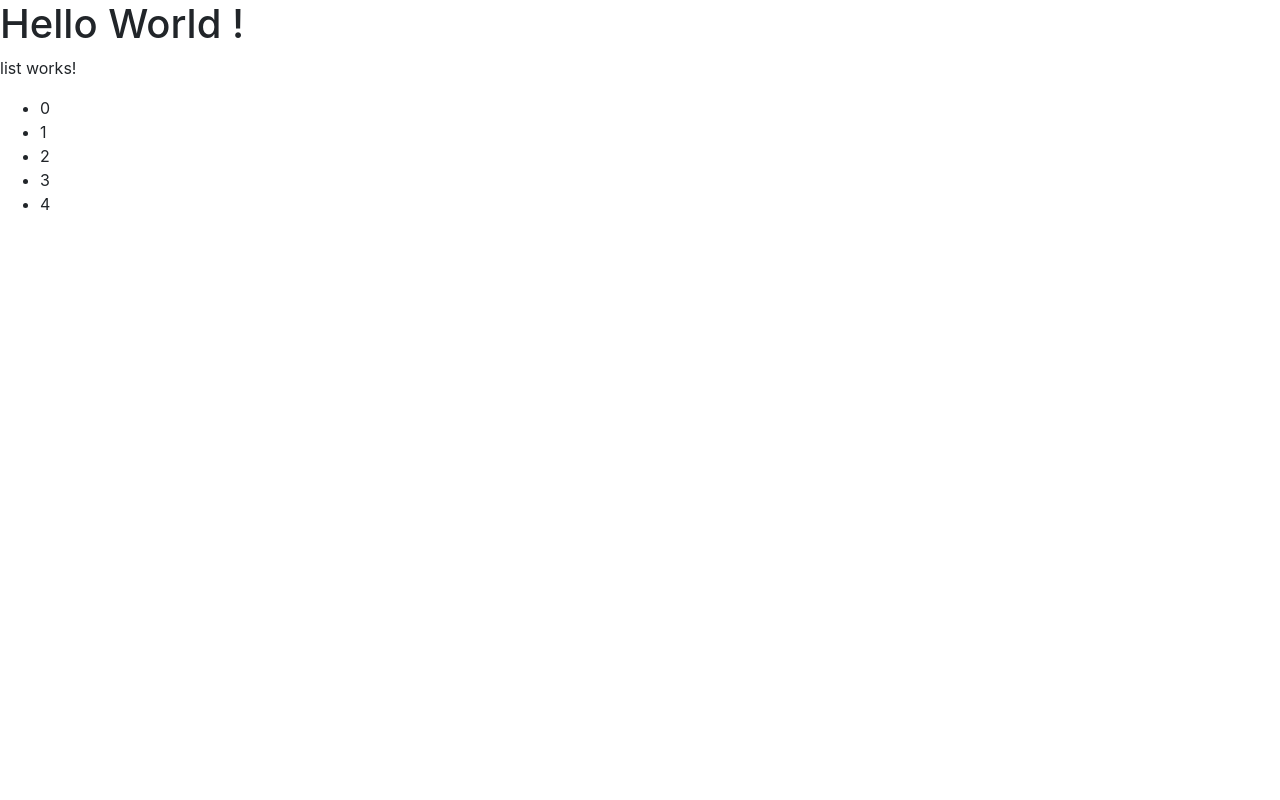
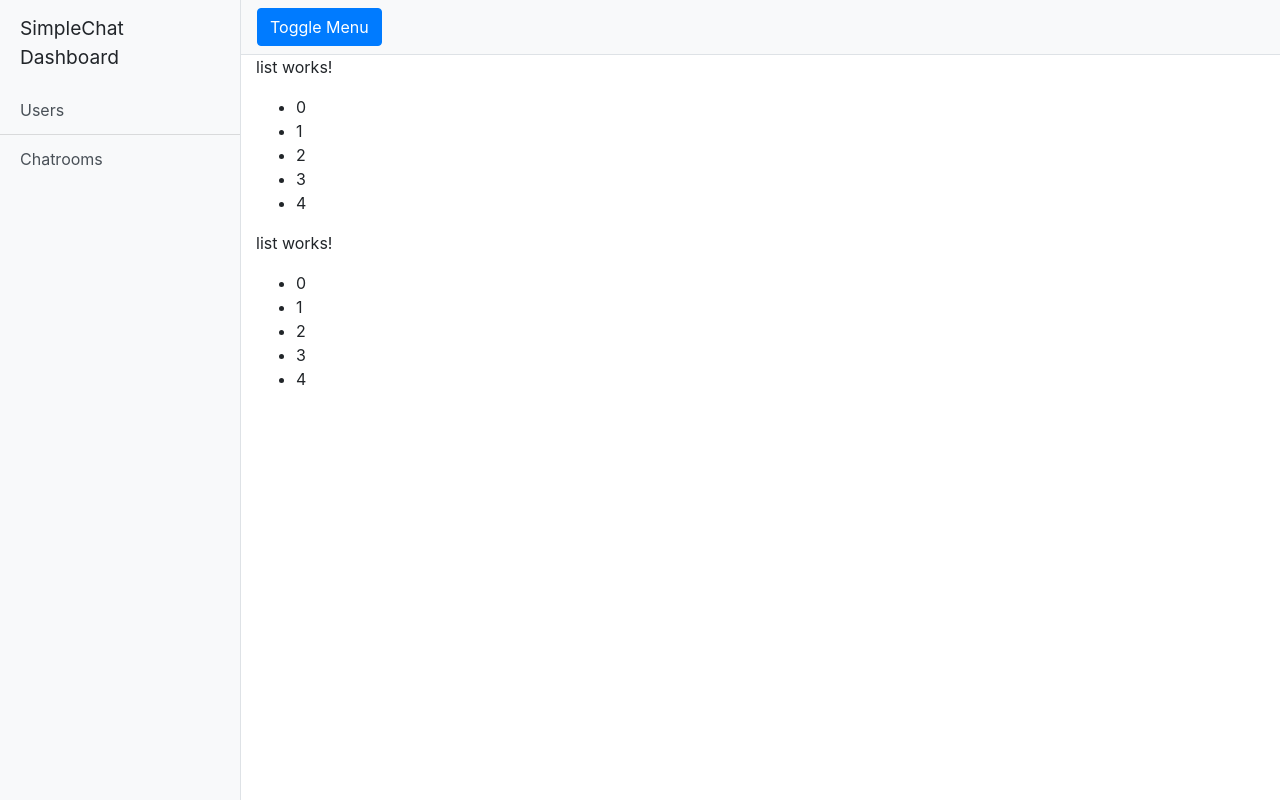
Before and after one commit to Mrgove10/SimpleChatFront, an Angular app: page / in a window 1280 px wide. Built offline with nearby package versions, Linux system fonts and the light colour scheme.

Commit message:
added simple sidebar

```diff
--- a/src/app/app.component.css
+++ b/src/app/app.component.css
@@ -0,0 +1,44 @@
+#wrapper {
+  overflow-x: hidden;
+}
+
+#sidebar-wrapper {
+  min-height: 100vh;
+  margin-left: -15rem;
+  -webkit-transition: margin .25s ease-out;
+  -moz-transition: margin .25s ease-out;
+  -o-transition: margin .25s ease-out;
+  transition: margin .25s ease-out;
+}
+
+#sidebar-wrapper .sidebar-heading {
+  padding: 0.875rem 1.25rem;
+  font-size: 1.2rem;
+}
+
+#sidebar-wrapper .list-group {
+  width: 15rem;
+}
+
+#page-content-wrapper {
+  min-width: 100vw;
+}
+
+#wrapper.toggled #sidebar-wrapper {
+  margin-left: 0;
+}
+
+@media (min-width: 768px) {
+  #sidebar-wrapper {
+    margin-left: 0;
+  }
+
+  #page-content-wrapper {
+    min-width: 0;
+    width: 100%;
+  }
+
+  #wrapper.toggled #sidebar-wrapper {
+    margin-left: -15rem;
+  }
+}
--- a/src/app/app.component.html
+++ b/src/app/app.component.html
@@ -1,3 +1,26 @@
-<h1>Hello World !</h1>
+<div class="d-flex" id="wrapper">
 
-<app-list></app-list>
+    <!-- Sidebar -->
+    <div class="bg-light border-right" id="sidebar-wrapper">
+        <div class="sidebar-heading">SimpleChat Dashboard </div>
+        <div class="list-group list-group-flush">
+            <a routerLink="/users" class="list-group-item list-group-item-action bg-light">Users</a>
+            <a routerLink="/quests" class="list-group-item list-group-item-action bg-light">Chatrooms</a>
+        </div>
+    </div>
+
+    <!-- Page Content -->
+    <div id="page-content-wrapper">
+
+        <nav class="navbar navbar-expand-lg navbar-light bg-light border-bottom">
+            <button class="btn btn-primary" id="menu-toggle">Toggle Menu</button>
+        </nav>
+
+        <div class="container-fluid">
+
+            <app-list></app-list>
+            <app-list></app-list>
+
+        </div>
+    </div>
+</div>
--- a/src/app/app.component.ts
+++ b/src/app/app.component.ts
@@ -1,10 +1,20 @@
-import { Component } from '@angular/core';
+import { Component, OnInit } from '@angular/core';
+
+declare var $: any;
 
 @Component({
   selector: 'app-root',
   templateUrl: './app.component.html',
   styleUrls: ['./app.component.css']
 })
-export class AppComponent {
+export class AppComponent implements OnInit {
   title = 'SimpleChatFront';
+
+  ngOnInit() {
+    // RIP, using Jquery in angular
+    $('#menu-toggle').click((e) => {
+      e.preventDefault();
+      $('#wrapper').toggleClass('toggled');
+    });
+  }
 }
```
Also changed, not shown: 1 other file (tests, documents, lock files or other folders).
